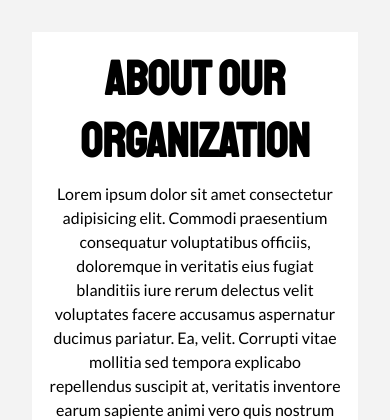
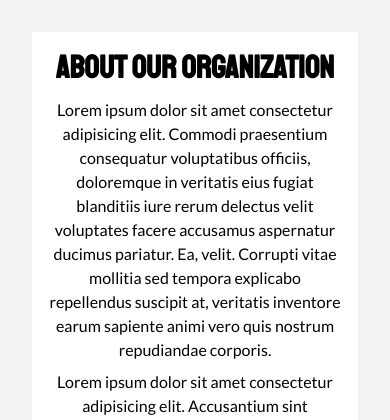
Before and after one commit to winadiw/modern-html-css-course, a PHP site: page /about.html in a window 390 px wide. Shown: the part 117-537 px from the top of the page. Run offline with PHP 8.4, Linux system fonts and the light colour scheme; some libraries are stand-ins or nearby versions.

Commit message:
#104 - fix heading too big

```diff
--- a/newsgrid/css/mobile.css
+++ b/newsgrid/css/mobile.css
@@ -52,4 +52,8 @@
   .page-container > *:first-child {
     grid-row: 1;
   }
+
+  .l-heading {
+    font-size: 2rem;
+  }
 }
```
